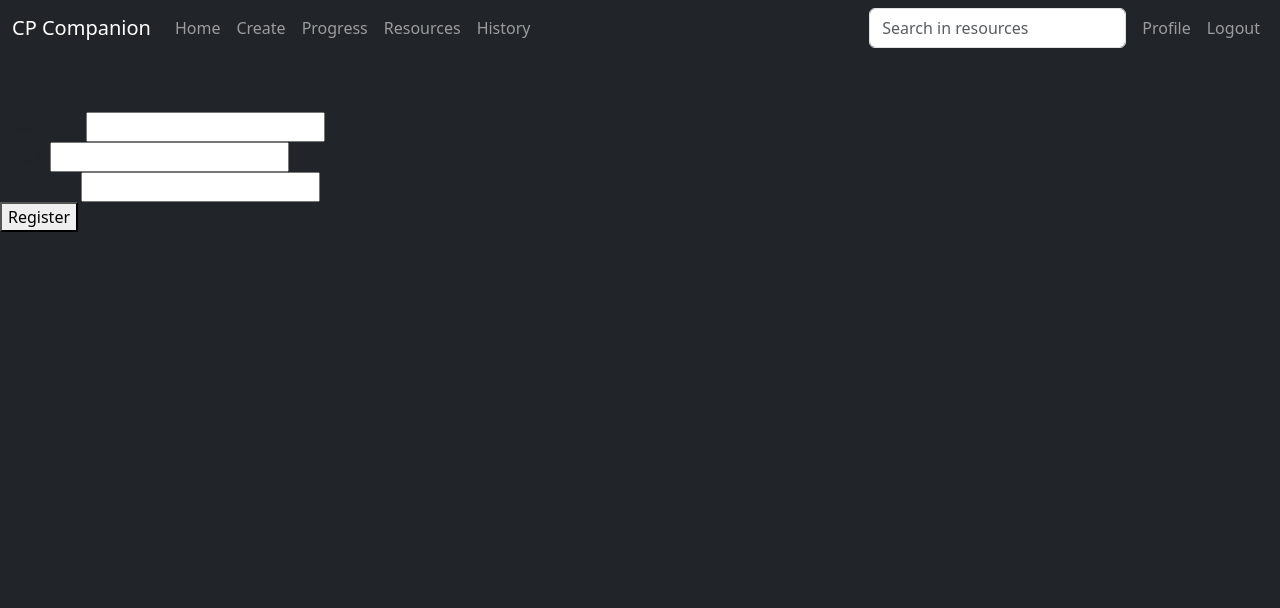
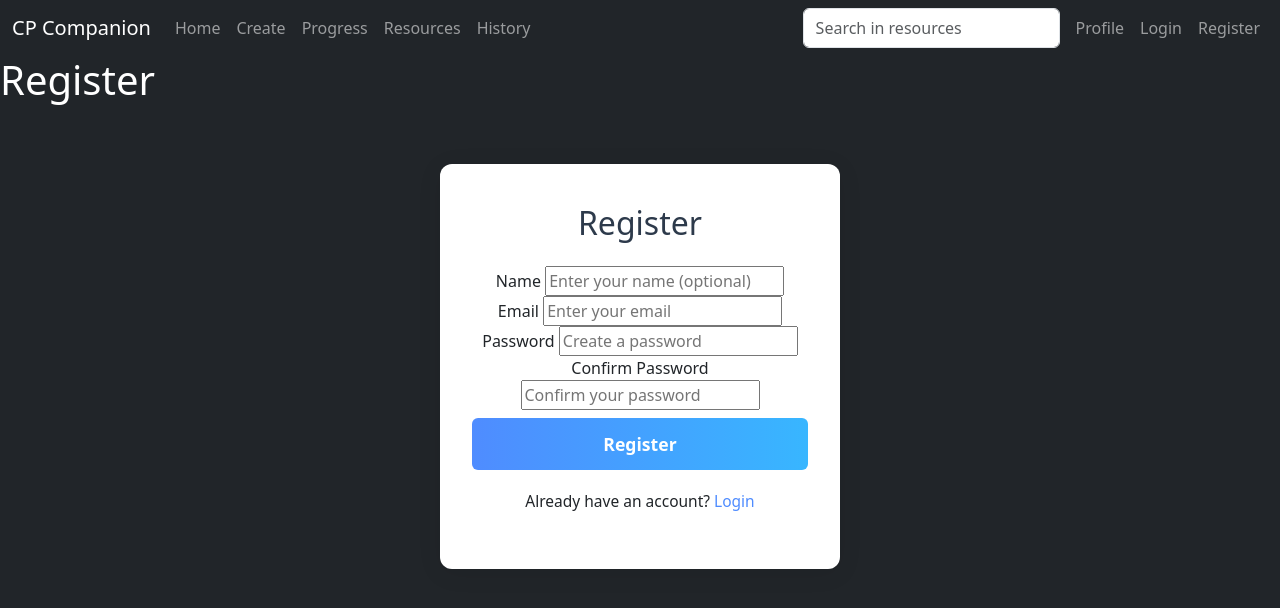
Before and after one commit to Karimskee/CP-Companion, a Flask app: page /register in a window 1280 px wide. Shown: the top 608 px of the page. Run offline with Flask 3, Linux system fonts and the light colour scheme; some libraries are stand-ins or nearby versions.

Commit message:
Full 0.5.0
- Login
- Register
- Logout

```diff
--- a/app.py
+++ b/app.py
@@ -17,15 +17,32 @@
 # flask run --debug
 
 
-from flask import Flask, redirect, render_template, request, session
+from cs50 import SQL
+
+from flask import Flask, flash, redirect, render_template, request, session
+# from flask_modals import Modal, render_template_modal
 from flask_session import Session
+
 from helpers import *
+from werkzeug.security import check_password_hash, generate_password_hash
 
 
 app = Flask(__name__)
+# modal = Modal(app)
+app.secret_key = "very top secret key mr sirrrr"
+
+# Session is 31 days by default (remind user to create an account)
+app.config["SESSION_PERMANENT"] = True
+# Store session data in server files
+app.config["SESSION_TYPE"] = "filesystem"
+# Initialize the session
+Session(app)
+
+# Configure CS50 Library to use SQLite database
+db = SQL("sqlite:///users.db")
 
 
-# Topics
+# All available topics
 groups = {
     "C++ Fundamentals": [
         "Data Types",
@@ -79,12 +96,6 @@
 }
 
 
-# Session is 31 days by default (remind user to create an account)
-app.config["SESSION_PERMANENT"] = True
-# Store session data in server files
-app.config["SESSION_TYPE"] = "filesystem"
-
-
 @app.route("/")
 def index():
     """Root route, redirects to the home page."""
@@ -97,10 +108,38 @@
     return render_template("home.html", page="home")
 
 
-@app.route("/create")
+@app.route("/create", methods=["GET", "POST"])
 def create():
     """Roadmap create page, where the user can enter input knowledge level."""
-    return render_template("create.html", groups=groups, page="create")
+    # Requested via navigation
+    if request.method == "GET":
+        print("GET")
+        return render_template("create.html", groups=groups, page="create")
+
+    # Requested via the create button
+    codeforces = request.form.get("codeforces")
+    atcoder = request.form.get("atcoder")
+    leetcode = request.form.get("leetcode")
+    rating = 0
+
+    # Validate input
+    if codeforces or atcoder or leetcode:
+        try:
+            codeforces = int(codeforces)
+            atcoder = int(atcoder)
+            leetcode = int(leetcode)
+        except ValueError:
+            return render_template("error.html", message="Nope")
+
+        rating = max(codeforces, atcoder, leetcode)
+
+    # Cache user data into the session (topics, rating)
+    topics = request.form.getlist("topics")
+
+    session["rating"] = rating
+    session["topics"] = topics
+
+    return redirect("/progress")
 
 
 @app.route("/progress")
@@ -136,16 +175,93 @@
 @app.route("/logout")
 def logout():
     """Logout page, where the user can log out of their account."""
-    return render_template("logout.html")
+    # Logout user, without deleting the session stored data (e.g. topics, rating)
+    session.pop("user_id")
+    return redirect("/")
 
 
-@app.route("/login")
+# TODO: Make the login and register modals rather than pages
+@app.route("/login", methods=["GET", "POST"])
 def login():
     """Login page, where the user can log in to their account."""
-    return render_template("login.html")
+    # If accessed via navigation
+    if request.method == "GET":
+        return render_template("login.html")
+
+    # Accessed via the login button
+    email = request.form.get("email")
+    password = request.form.get("password")
+
+    print(email, password)
+
+    # Validate input
+    # TODO: When midifying the required attribute via devtools, it sends a GET request 404, leading
+    # to a blank login page FIX IT
+    if not email or not password:
+        print("missing")
+        return error("Missing required input.")
+
+    # Ensure user is registered
+    user_data = db.execute("SELECT * FROM users WHERE email = ?", email)
+
+    print(user_data)
+
+    if len(user_data) != 1:
+        # TODO: if more than 1 email found, our problem
+        print("user not found")
+        return error("email is not registered.")
+
+    # Ensure password is correct
+    if not check_password_hash(user_data[0]["password"], password):
+        print("incorrect password")
+        return error("Incorrect password.")
+
+    print("all good")
+
+    # Remember which user has logged in
+    session["user_id"] = user_data[0]["id"]
+
+    return redirect("/")
 
 
-@app.route("/register")
+@app.route("/register", methods=["GET", "POST"])
 def register():
     """Register page, where the user can create a new account."""
-    return render_template("register.html")
+    # If accessed via navigation
+    if request.method == "GET":
+        return render_template("register.html")
+
+    # Accessed via the register button
+    name = request.form.get("name")
+    email = request.form.get("email")
+    password = request.form.get("password")
+    repassword = request.form.get("repassword")
+
+    # Validate input
+    # name is not required
+    if not name:
+        name = "user"
+
+    # Required fields
+    if not email or not password or not repassword:
+        return error("Missing required input.")
+
+    # Password confirmation validation
+    if password != repassword:
+        return error("Passwords do not match.")
+
+    # check if email is available
+    user_data = db.execute("SELECT * FROM users WHERE email = ?", email)
+
+    if len(user_data) != 0:
+        return error("this email is already registered, try to login instead.")
+
+    # Insert user data into the database
+    db.execute("INSERT INTO users (name, email, password) VALUES (?, ?, ?)",
+               name, email, generate_password_hash(password))
+
+    # Log the user in
+    session["user_id"] = db.execute(
+        "SELECT id FROM users WHERE email = ?", email)[0]["id"]
+
+    return redirect("/")
--- a/requirements.txt
+++ b/requirements.txt
@@ -1,2 +1,5 @@
+cs50
 flask
-flask_session
+flask_modals
+flask-session
+werkzeug
--- a/static/style.css
+++ b/static/style.css
@@ -52,6 +52,10 @@
     background-color: #212529;
 }
 
+body h1, h2, h3, h4, h5, h6 {
+    color: white;
+}
+
 body.home {
     overflow: hidden;
 }
--- a/templates/home.html
+++ b/templates/home.html
@@ -13,4 +13,5 @@
         <a href="/progress" class="btn btn-outline-primary btn-lg animate__animated animate__bounceIn animate__delay-3s">My Progress</a>
     </div>
 </div>
+
 {% endblock %}
--- a/templates/layout.html
+++ b/templates/layout.html
@@ -18,6 +18,8 @@
         <!-- Bootstrap CSS --> <link rel="stylesheet" href="https://cdn.jsdelivr.net/npm/bootstrap@5.3.7/dist/css/bootstrap.min.css" integrity="sha384-LN+7fdVzj6u52u30Kp6M/trliBMCMKTyK833zpbD+pXdCLuTusPj697FH4R/5mcr" crossorigin="anonymous">
         <!-- Animate CSS --> <link rel="stylesheet" href="https://cdnjs.cloudflare.com/ajax/libs/animate.css/4.1.1/animate.min.css">
         <!-- Custom CSS --> <link rel="stylesheet" href="/static/style.css">
+
+
     </head>
     <body class="{{ page }}">
         <!-- Navigation bar CITE: Bootstrap documentation -->
@@ -31,7 +33,6 @@
                 </button>
 
                 <div class="collapse navbar-collapse" id="navbarSupportedContent">
-                {% if True %} <!-- if session["logged_in"] -->
                     <ul class="navbar-nav me-auto mb-2 mb-lg-0">
                         <li class="nav-item"> <a class="nav-link" href="/home">Home</a> </li>
 
@@ -50,24 +51,22 @@
                         </form>
 
                         <li class="nav-item"> <a class="nav-link" href="/profile">Profile</a> </li>
+                        {% if session["user_id"] %} <!-- if session["logged_in"] -->
                             <li class="nav-item"> <a class="nav-link" href="/logout">Logout</a> </li>
+                        {% else %}
+                            <li class="nav-item"> <a class="nav-link" href="/login">Login</a> </li>
+                            <li class="nav-item"> <a class="nav-link" href="/register">Register</a> </li>
+                        {% endif %}
                     </ul>
-
-                {% else %}
-                        <ul class="navbar-nav ms-auto mb-2 mb-lg-0">
-                            <li class="nav-item"> <a class="nav-link" href="/login">Login</a> </li>
-                            <li class="nav-item"> <a class="nav-link" href="register">Register</a> </li>
-                        </ul>
-                {% endif %}
                 </div>
             </div>
         </nav>
+
+        <!-- Bootstrap JS --> <script src="https://cdn.jsdelivr.net/npm/bootstrap@5.3.7/dist/js/bootstrap.bundle.min.js" integrity="sha384-ndDqU0Gzau9qJ1lfW4pNLlhNTkCfHzAVBReH9diLvGRem5+R9g2FzA8ZGN954O5Q" crossorigin="anonymous"></script>
 
         <!-- Main content block -->
         {% block content %}
 
         {% endblock %}
-
-        <!-- Bootstrap JS --> <script src="https://cdn.jsdelivr.net/npm/bootstrap@5.3.7/dist/js/bootstrap.bundle.min.js" integrity="sha384-ndDqU0Gzau9qJ1lfW4pNLlhNTkCfHzAVBReH9diLvGRem5+R9g2FzA8ZGN954O5Q" crossorigin="anonymous"></script>
     </body>
 </html>
--- a/templates/register.html
+++ b/templates/register.html
@@ -1,13 +1,94 @@
 {% extends "layout.html" %}
 {% block content %}
+<style>
+.auth-container {
+    max-width: 400px;
+    margin: 60px auto;
+    padding: 2.5rem 2rem;
+    background: #fff;
+    border-radius: 12px;
+    box-shadow: 0 4px 24px rgba(0,0,0,0.08);
+    text-align: center;
+}
+.auth-container h2 {
+    margin-bottom: 1.5rem;
+    color: #2d3a4b;
+}
+.auth-form .form-group {
+    margin-bottom: 1.2rem;
+    text-align: left;
+}
+.auth-form label {
+    display: block;
+    margin-bottom: 0.4rem;
+    color: #444;
+    font-weight: 500;
+}
+.auth-form input {
+    width: 100%;
+    padding: 0.7rem;
+    border: 1px solid #d1d5db;
+    border-radius: 6px;
+    font-size: 1rem;
+    background: #f9fafb;
+    transition: border 0.2s;
+}
+.auth-form input:focus {
+    border-color: #4f8cff;
+    outline: none;
+}
+.btn {
+    width: 100%;
+    padding: 0.8rem;
+    background: linear-gradient(90deg, #4f8cff, #38b6ff);
+    color: #fff;
+    border: none;
+    border-radius: 6px;
+    font-size: 1.1rem;
+    font-weight: 600;
+    cursor: pointer;
+    margin-top: 0.5rem;
+    transition: background 0.2s;
+}
+.btn:hover {
+    background: linear-gradient(90deg, #38b6ff, #4f8cff);
+}
+.switch-link {
+    margin-top: 1.2rem;
+    font-size: 0.97rem;
+}
+.switch-link a {
+    color: #4f8cff;
+    text-decoration: none;
+    font-weight: 500;
+}
+.switch-link a:hover {
+    text-decoration: underline;
+}
+</style>
 <h1>Register</h1>
 <form method="post">
-    <label for="username">Username:</label>
-    <input type="text" id="username" name="username" required><br>
-    <label for="email">Email:</label>
-    <input type="email" id="email" name="email" required><br>
-    <label for="password">Password:</label>
-    <input type="password" id="password" name="password" required><br>
-    <button type="submit">Register</button>
-</form>
+    <div class="auth-container">
+        <h2>Register</h2>
+        <form action="/register" method="post" class="auth-form">
+            <div class="form-group">
+                <label for="name">Name</label>
+                <input type="text" id="name" name="name" placeholder="Enter your name (optional)">
+            </div>
+            <div class="form-group">
+                <label for="email">Email</label>
+                <input type="email" id="email" name="email" placeholder="Enter your email" required>
+            </div>
+            <div class="form-group">
+                <label for="password">Password</label>
+                <input type="password" id="password" name="password" placeholder="Create a password" required>
+            </div>
+            <div class="form-group">
+                <label for="repassword">Confirm Password</label>
+                <input type="password" id="repassword" name="repassword" placeholder="Confirm your password" required>
+            </div>
+            <button type="submit" class="btn">Register</button>
+            <p class="switch-link">Already have an account? <a href="/login">Login</a></p>
+        </form>
+    </div>
 {% endblock %}
```
Also changed, not shown: helpers.py (+36 -5 lines), templates/create.html (+21 -4 lines), templates/error.html (added, +15 -0 lines), templates/login.html (+82 -8 lines), users.db (added), 3 other files. Lines whose indentation alone changed are shown as unchanged.
